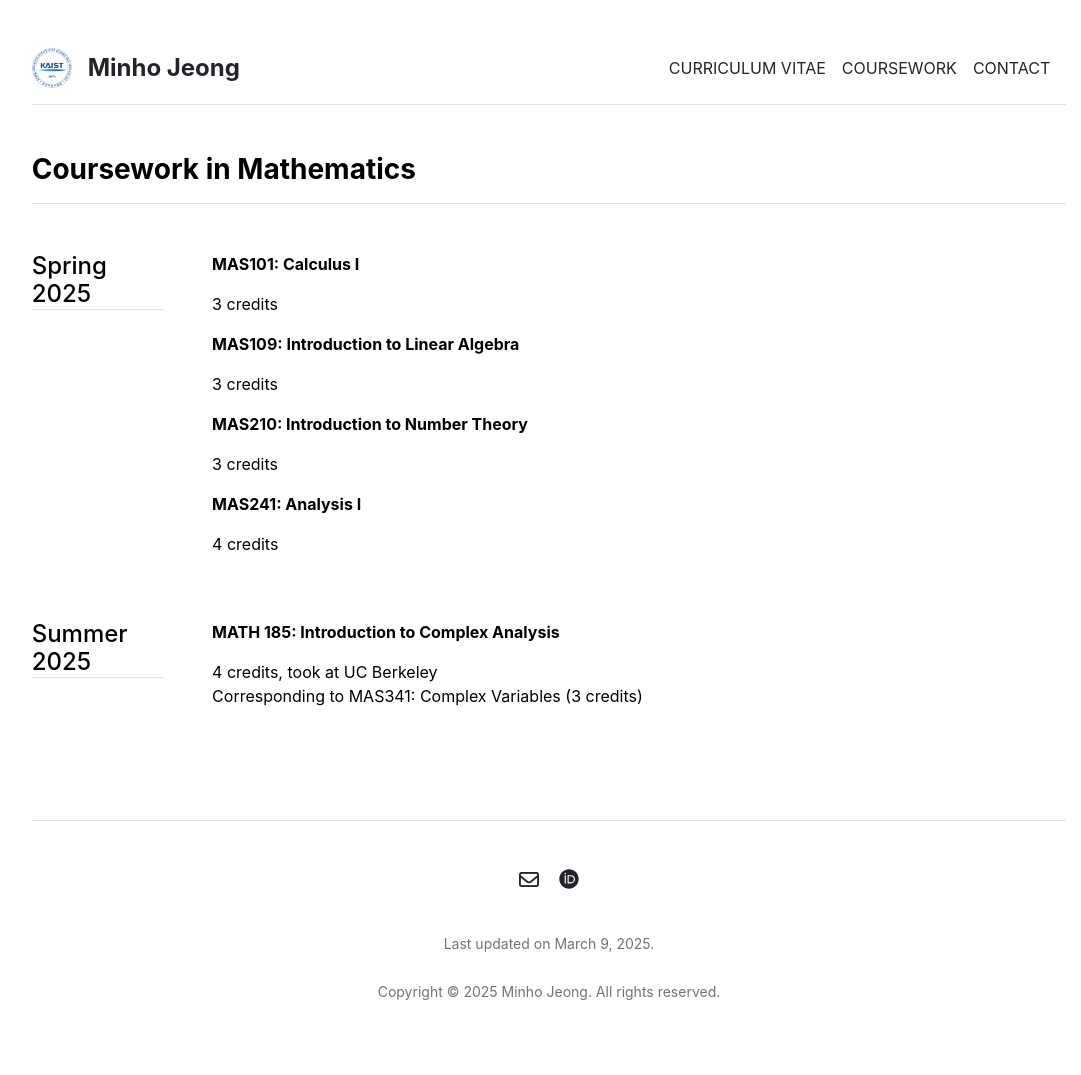
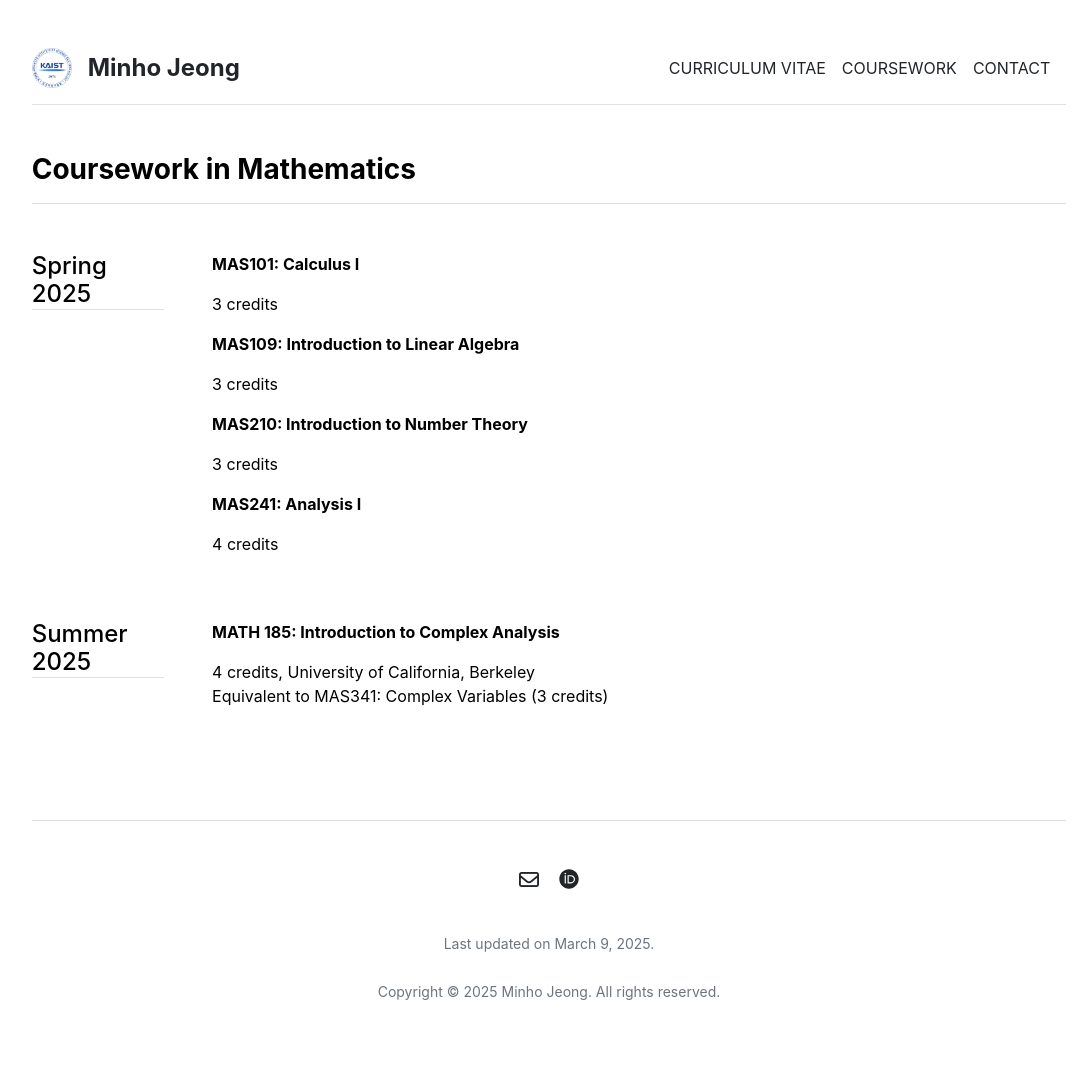
Before and after one commit to mino-jeong/mino-jeong.github.io, a Jekyll site: the page built from coursework.md, in a window 1280 px wide. Shown: the whole page, without its empty margins (91-1172 px from the left). Built offline with Jekyll 4.4.1, drawn with Linux system fonts in a browser that asks for light colours.

Commit message:
Update su25.yml

```diff
--- a/_data/coursework/su25.yml
+++ b/_data/coursework/su25.yml
@@ -1,3 +1,3 @@
 - title: 'MATH 185: Introduction to Complex Analysis'
-  description: '4 credits, took at UC Berkeley<br>
-  Corresponding to MAS341: Complex Variables (3 credits)'
+  description: '4 credits, University of California, Berkeley<br>
+  Equivalent to MAS341: Complex Variables (3 credits)'
```
